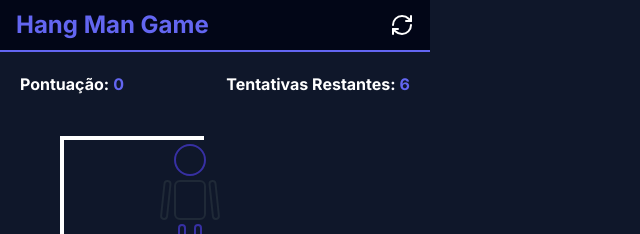
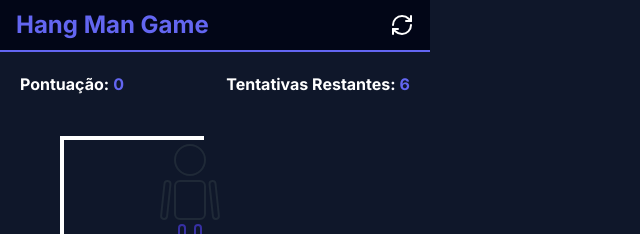
Before and after one commit to charles-mrt/hangman-game, a Next.js app: page / in a window 1280 px wide. Shown: the top 234 px of the page, without its empty margins (0-640 px from the left). Built offline with nearby package versions, Linux system fonts and the light colour scheme.

Commit message:
feat: Implement Head component for hangman figure

```diff
--- a/src/app/components/gallows/hangman-figure/Head.tsx
+++ b/src/app/components/gallows/hangman-figure/Head.tsx
@@ -1,5 +1,10 @@
-export const Head = () => {
+interface HeadProps {
+  is_border_color?: boolean
+}
+
+export const Head = ({ is_border_color}: HeadProps) => {
+
   return (
-    <div className="w-8 h-8 rounded-full border-2 border-indigo-800" />
+    <div className={`w-8 h-8 rounded-full border-2  ${is_border_color  ? 'border-red-500' : 'border-gray-800'}`}/>
   )
 }
```
